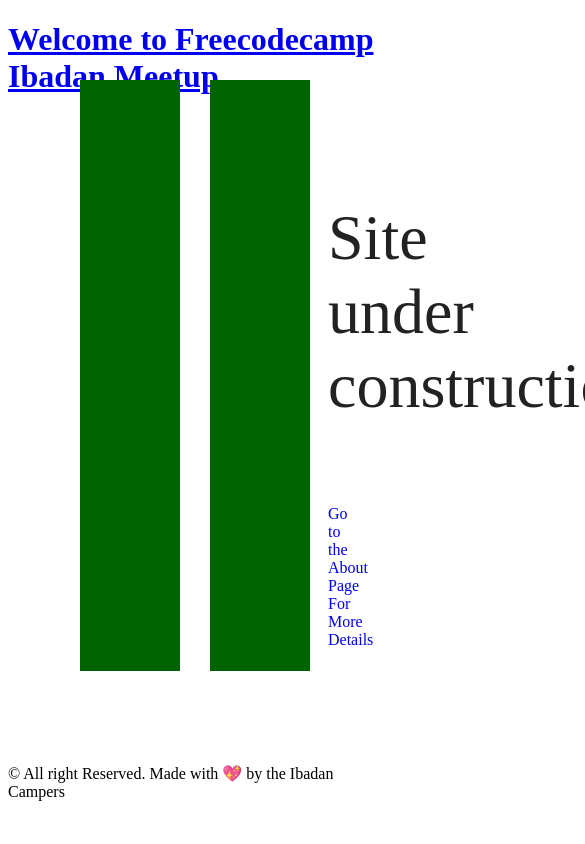
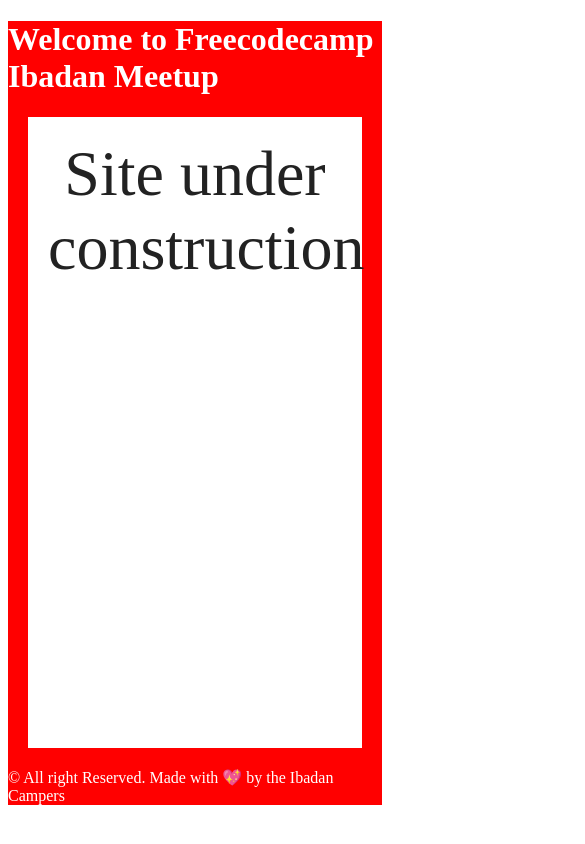
Before and after one commit to freecodecamp-ibadan/freecodecamp-ibadan, a Gatsby app: page / in a window 390 px wide. Shown: the top 844 px of the page, 585 px wide, since content can reach past the window. Built offline with nearby package versions, Linux system fonts and the light colour scheme.

Commit message:
👌 IMPROVE: improve the media queries by creating a better break point

```diff
--- a/src/pages/index.js
+++ b/src/pages/index.js
@@ -2,9 +2,22 @@
 import { Link } from 'gatsby'
 import styled from 'styled-components'
 
+const Wrapper = styled.div`
+  @media (max-width: 700px) {
+    background: red;
+    color: #fff;
+    margin: 0;
+    padding: 0;
+    a {
+      text-decoration: none;
+      color: #fff;
+    }
+  }
+`;
+
 const Center = styled.div`
   height: 70vh;
-  margin: 0 300px;
+  margin: 20px 200px;
   padding: 20px;
   text-align: center;
   background-color: #ffffff;
@@ -33,10 +46,26 @@
   a {
     text-decoration: none;
   }
+  @media (max-width: 1200px) {
+    margin: 20px;
+    &:before, &:after {
+      content: none
+    }
+
+  }
+  @media (max-width: 1000px) {
+    p, a {
+      display: block;
+      width: 100%;
+      padding: 0;
+      margin: 0;
+    }
+
+  }
 `;
 
 export default () => (
-  <div>
+  <Wrapper>
   <Link to="/">
     <h1>Welcome to Freecodecamp Ibadan Meetup</h1>
   </Link>
@@ -47,5 +76,5 @@
       </Link>
     </Center>
     <p> &copy; All right Reserved. Made with <span role="img" aria-label="heart emoji">💖</span> by the Ibadan Campers</p>
-  </div>
+  </Wrapper>
 )
```
